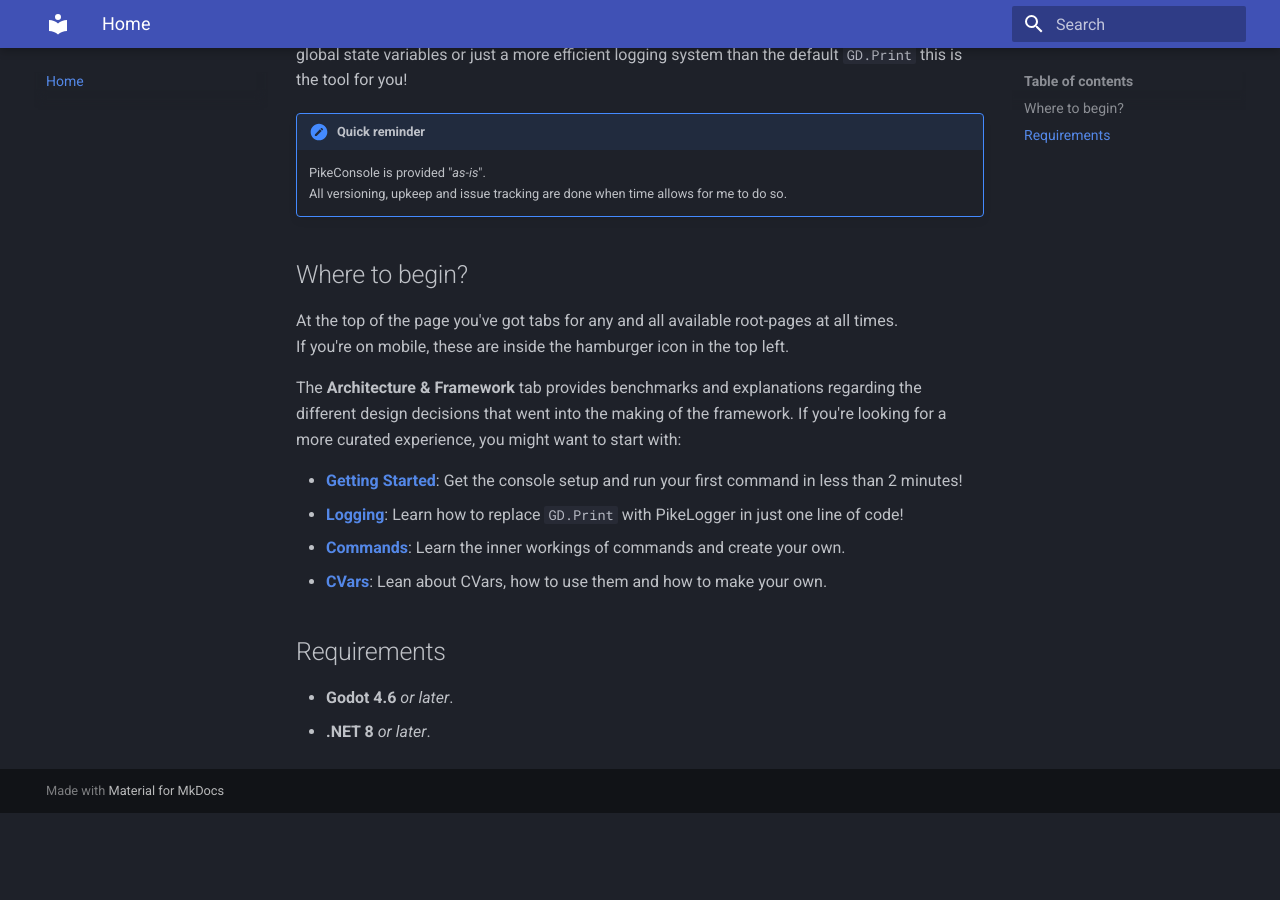
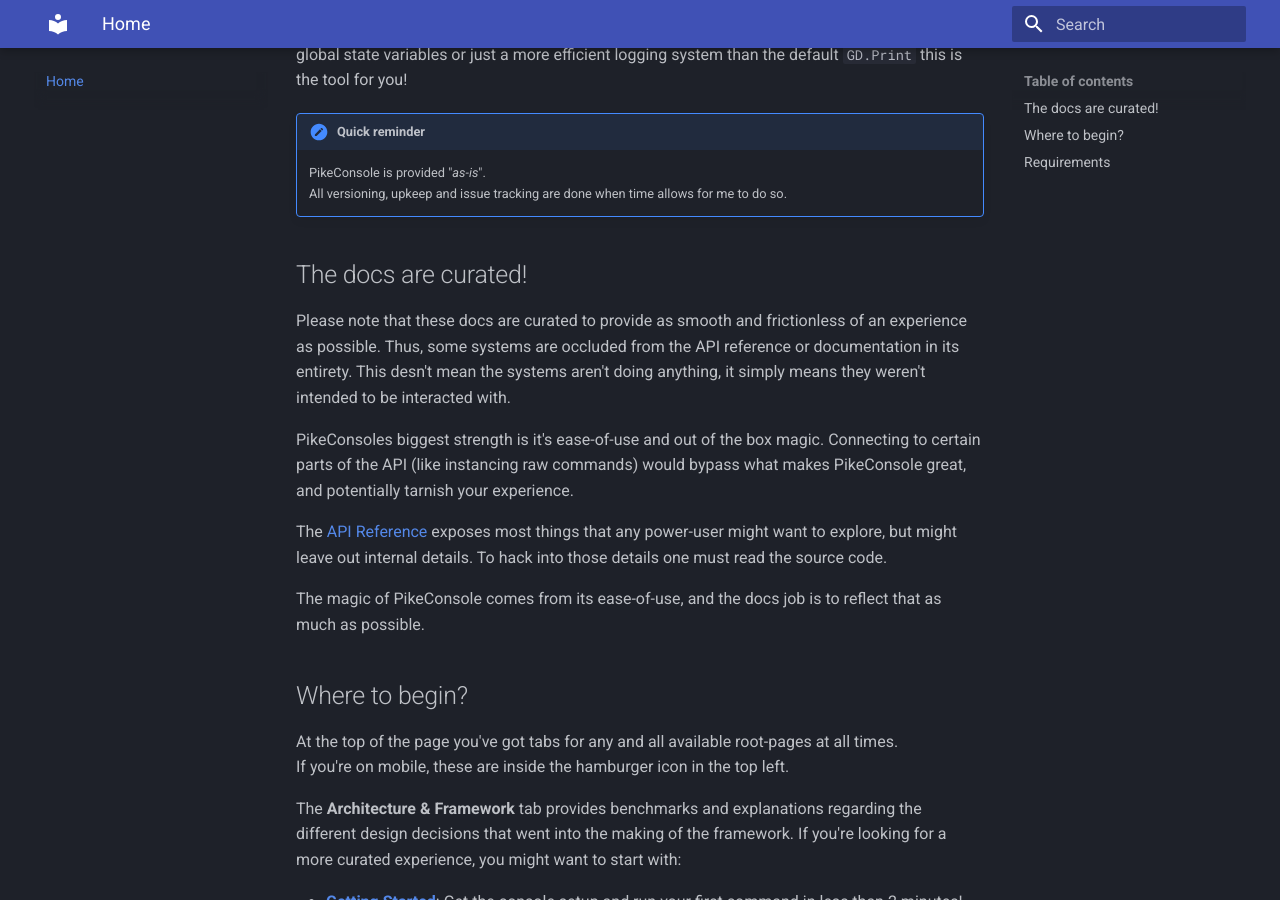
Before and after one commit to VonRiddarn/PikeConsole, an MkDocs documentation site: the page built from docs/index.md, in a window 1280 px wide and 900 px high, scrolled down 695 px. Built offline with MkDocs 1.6.1 and Material for MkDocs 9.7.7, drawn with Linux system fonts in a browser that asks for light colours; before the commit the page ends 1508 px from its top, so only the background shows below that.

Commit message:
feat: add indexes for all root pages

```diff
--- a/docs/index.md
+++ b/docs/index.md
@@ -18,6 +18,20 @@
 All versioning, upkeep and issue tracking are done when time allows for me to do so.
 ///
 
+## The docs are curated!
+Please note that these docs are curated to provide as smooth and frictionless of an experience as possible.
+Thus, some systems are occluded from the API reference or documentation in its entirety. This desn't mean the systems
+aren't doing anything, it simply means they weren't intended to be interacted with.
+
+PikeConsoles biggest strength is it's ease-of-use and out of the box magic.
+Connecting to certain parts of the API (like instancing raw commands) would bypass what makes PikeConsole great,
+and potentially tarnish your experience.
+
+The [API Reference](./api/index.md) exposes most things that any power-user might want to explore,
+but might leave out internal details. To hack into those details one must read the source code.
+
+The magic of PikeConsole comes from its ease-of-use, and the docs job is to reflect that as much as possible.
+
 ## Where to begin?
 At the top of the page you've got tabs for any and all available root-pages at all times.
 If you're on mobile, these are inside the hamburger icon in the top left.
--- a/mkdocs.yml
+++ b/mkdocs.yml
@@ -24,6 +24,7 @@
     - Home: index.md
 
     - Guides:
+          - Overview: guides/index.md
           - Project Setup: guides/project_setup.md
           - Getting Started: guides/getting_started.md
           - Logging: guides/logging.md
@@ -31,6 +32,7 @@
           - CVars: guides/cvars.md
 
     - Architecture & Framework:
+          - Overview: architecture/index.md
           - Framework Map: architecture/framework_map.md
           - AOT Safety: architecture/aot_safety.md
           - Benchmarks: architecture/benchmarks.md
@@ -41,6 +43,7 @@
           - Aliases: architecture/aliases.md
 
     - API Reference:
+          - Overview: api/index.md
           - Logging:
                 - LogEvent: api/Logging/LogEvent.md
                 - LogLevel: api/Logging/LogLevel.md
```
Also changed, not shown: docs/api/index.md (added, +8 -0 lines), docs/architecture/index.md (added, +1 -0 lines), docs/guides/index.md (added, +1 -0 lines).
